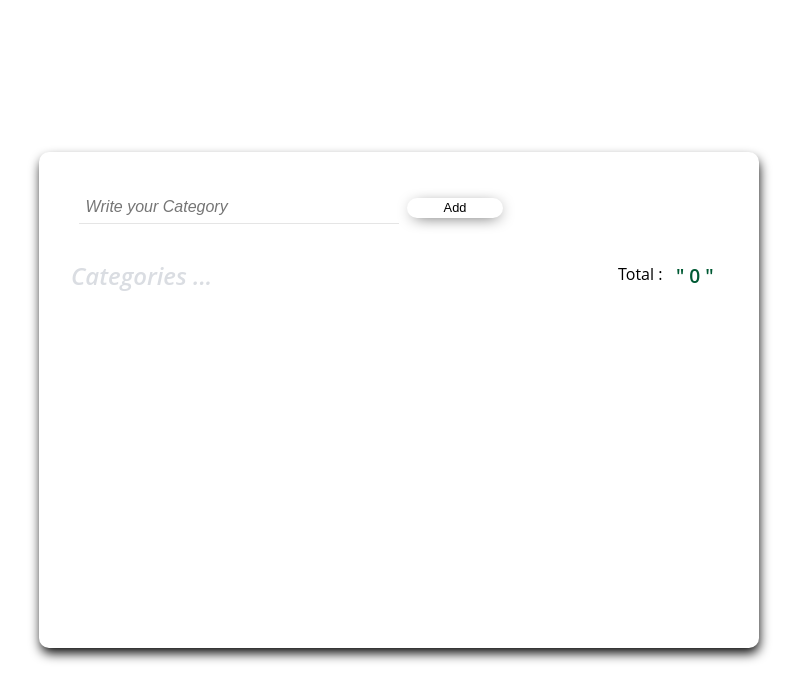
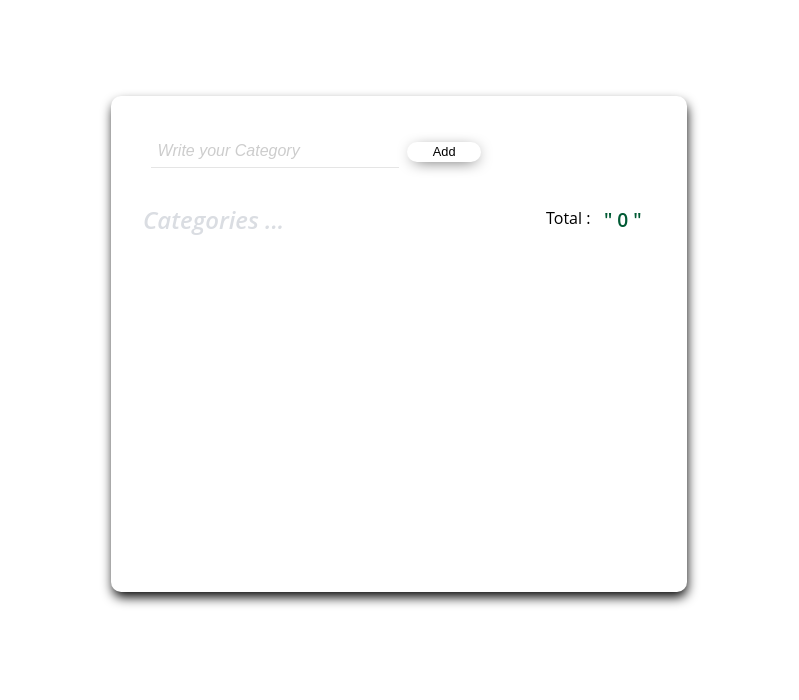
Before and after one commit to jangth0655/react-animation-todolist, a React (Create React App) app: page / in a window 1280 px wide. Shown: the top 700 px of the page, without its empty margins (241-1040 px from the left). Built offline with nearby package versions, Linux system fonts and the light colour scheme.

Commit message:
update size

```diff
--- a/src/App.tsx
+++ b/src/App.tsx
@@ -5,11 +5,13 @@ import BoardList from "./components/board-list/BoardList";
 
 const Main = styled.main`
   padding: 2em;
+  position: relative;
+  top: 6em;
   height: 31em;
-  width: 45em;
-  background-color: white;
+  width: 36em;
   margin: auto;
   border-radius: 10px;
+  background-color: white;
   -webkit-box-shadow: 1px 6px 12px -1px #000000;
   box-shadow: 1px 6px 12px -1px #000000;
   @media only screen and (max-width: 40em) {
--- a/src/components/board-list/Board.tsx
+++ b/src/components/board-list/Board.tsx
@@ -9,7 +9,6 @@ import TodoList from "../todo-list/TodoList";
 import { AnimatePresence, motion } from "framer-motion";
 
 const BoardItem = styled.li`
-  position: relative;
   display: flex;
   justify-content: space-between;
   margin-bottom: 0.2em;
@@ -43,13 +42,15 @@ const OnDeleteBtn = styled.button`
 
 const Overlay = styled(motion.div)`
   z-index: 1;
-  background-color: rgba(0, 0, 0, 0.8);
+  background-color: rgba(0, 0, 0, 1);
   display: flex;
   justify-content: center;
   align-items: center;
+  overflow-y: scroll;
   position: fixed;
   top: 0;
   left: 0;
+  margin: auto;
   width: 100%;
   height: 100%;
   opacity: 0;
@@ -80,7 +81,7 @@ const BigTodoList = styled(motion.div)`
 
 type showing = boolean;
 
-const Board = ({ board, id }: IBoardState) => {
+const Board = (board: IBoardState) => {
   const setBoard = useSetRecoilState(boardState);
   const [showTodoList, setShowTodoList] = useState<showing>(false);
 
@@ -99,20 +100,20 @@ const Board = ({ board, id }: IBoardState) => {
     <>
       <BoardItem>
         <motion.button onClick={onShowTodo}>
-          <BoardText>{board}</BoardText>
+          <BoardText>{board.board}</BoardText>
         </motion.button>
-        <OnDeleteBtn onClick={() => onDelete(id)}>
+        <OnDeleteBtn onClick={() => onDelete(board.id)}>
           <FontAwesomeIcon icon={faBackspace} />
         </OnDeleteBtn>
         <AnimatePresence>
           {showTodoList ? (
             <Overlay
-              layoutId={id + ""}
+              layoutId={board.id + ""}
               animate={{ opacity: 1 }}
               exit={{ opacity: 0 }}
               transition={{ duration: 0.5 }}
             >
-              <TodoList board={board} id={id} showing={true} />
+              <TodoList {...board} showing={true} />
               <CloseBtn onClick={onShowTodo}>
                 <FontAwesomeIcon icon={faTimesCircle} />
               </CloseBtn>
@@ -121,7 +122,7 @@ const Board = ({ board, id }: IBoardState) => {
         </AnimatePresence>
       </BoardItem>
       <Line></Line>
-      <BigTodoList layoutId={id + ""}></BigTodoList>
+      <BigTodoList layoutId={board.id + ""}></BigTodoList>
     </>
   );
 };
--- a/src/components/board-list/BoardForm.tsx
+++ b/src/components/board-list/BoardForm.tsx
@@ -22,6 +22,9 @@ const Input = styled.input`
   outline: 0;
   border: 0;
   border-bottom: 1px solid rgba(0, 0, 0, 0.1);
+  &::placeholder {
+    color: rgba(0, 0, 0, 0.2);
+  }
 `;
 
 const AddButton = styled.button`
--- a/src/components/todo-list/Todo.tsx
+++ b/src/components/todo-list/Todo.tsx
@@ -10,7 +10,9 @@ const TodoLi = styled.li`
   justify-content: space-between;
   align-items: center;
   margin-bottom: 0.5em;
+  width: fit-content;
   h1 {
+    word-spacing: normal;
     padding: 1em;
     cursor: pointer;
     font-size: 1.2rem;
@@ -41,8 +43,8 @@ const Complete = styled.div`
 `;
 
 const Input = styled.input`
-  height: 1.4em;
-  width: 1.4em;
+  height: 2.5em;
+  width: 2.5em;
   background: black;
   margin-right: 1em;
   cursor: pointer;
--- a/src/components/todo-list/TodoForm.tsx
+++ b/src/components/todo-list/TodoForm.tsx
@@ -1,6 +1,6 @@
 import React, { useEffect } from "react";
 import { useForm } from "react-hook-form";
-import { useSetRecoilState, useRecoilState } from "recoil";
+import { useRecoilState } from "recoil";
 import styled from "styled-components";
 import { IBoardState, todoState } from "../../atoms";
 
@@ -21,6 +21,9 @@ const Input = styled.input`
   outline: 0;
   border: 0;
   border-bottom: 1px solid rgba(0, 0, 0, 0.1);
+  &::placeholder {
+    color: rgba(0, 0, 0, 0.2);
+  }
 `;
 
 const AddBtn = styled.button`
--- a/src/components/todo-list/TodoList.tsx
+++ b/src/components/todo-list/TodoList.tsx
@@ -1,4 +1,3 @@
-import { motion } from "framer-motion";
 import React from "react";
 import { useRecoilValue } from "recoil";
 import styled from "styled-components";
@@ -6,29 +5,28 @@ import { IBoardState, todoState } from "../../atoms";
 import ToDo from "./Todo";
 import TodoForm from "./TodoForm";
 
-const TodoSection = styled(motion.div)`
+const TodoSection = styled.div`
+  overflow-y: scroll;
   position: relative;
-  display: flex;
-  flex-direction: column;
-
+  top: 0px;
   padding: 2em;
-  width: 36em;
-  height: 26em;
+  width: 25em;
   border-radius: 15px;
   background-color: white;
 `;
 
 const Todolist = styled.ul`
   margin-top: 2em;
-  overflow-y: scroll;
   height: 60%;
-  @media only screen and (max-height: 40em) {
-    font-size: 10px;
+
+  @media only screen and (max-width: 40em) {
+    font: 0.6em;
   }
 `;
 
 function TodoList(board: IBoardState) {
   const toDos = useRecoilValue(todoState);
+
   return (
     <>
       <TodoSection>
--- a/src/index.tsx
+++ b/src/index.tsx
@@ -51,9 +51,7 @@ html {
 body {
 	font-family: 'Open Sans', sans-serif;
 	line-height: 1;
-	display: flex;
-	align-items: center;
-	justify-content: center;
+
 	height: 100%;
 }
 ol, ul {
@@ -78,6 +76,8 @@ table {
 	border-collapse: collapse;
 	border-spacing: 0;
 }
+
+
 `;
 
 ReactDOM.render(
```
